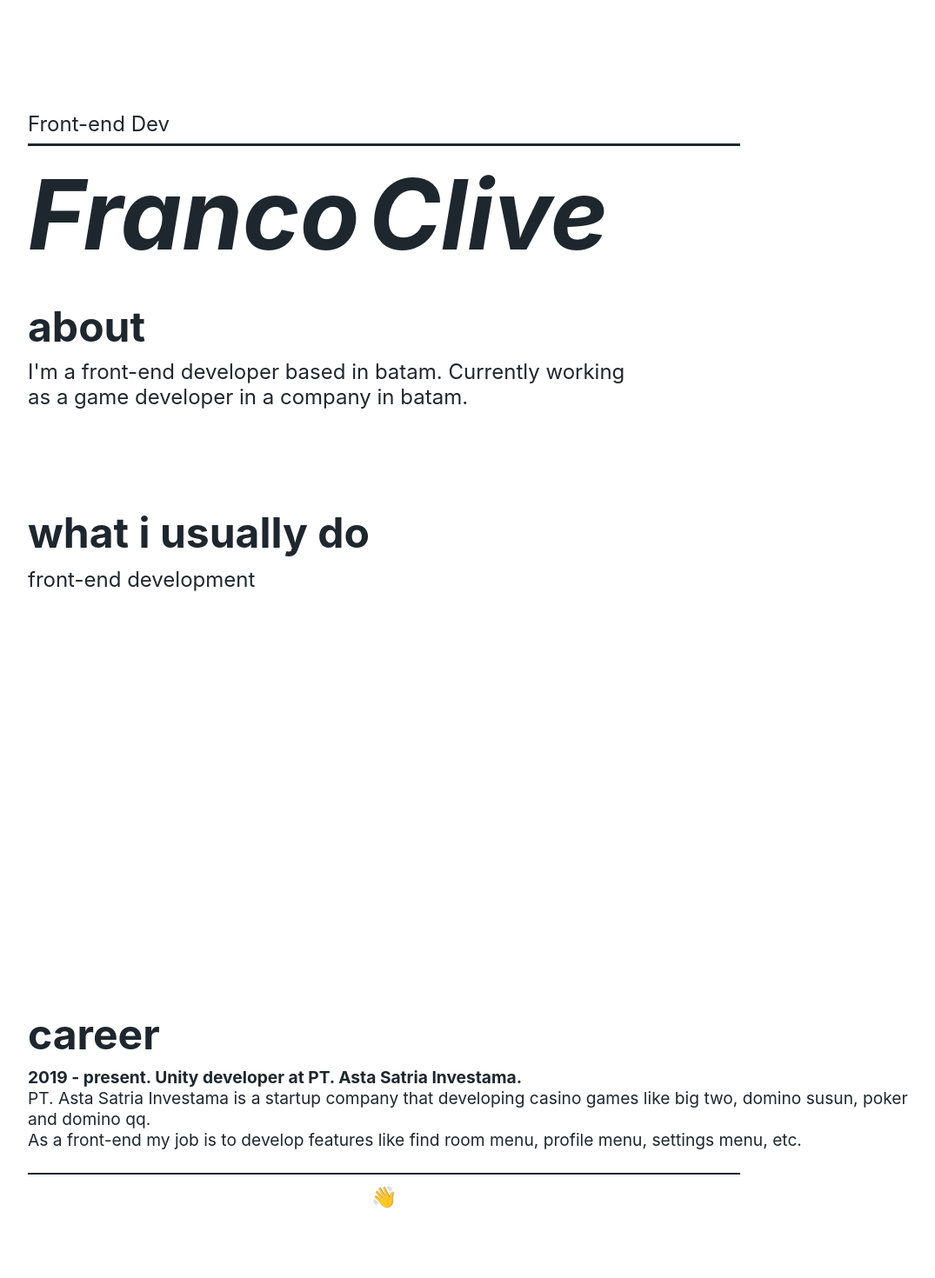
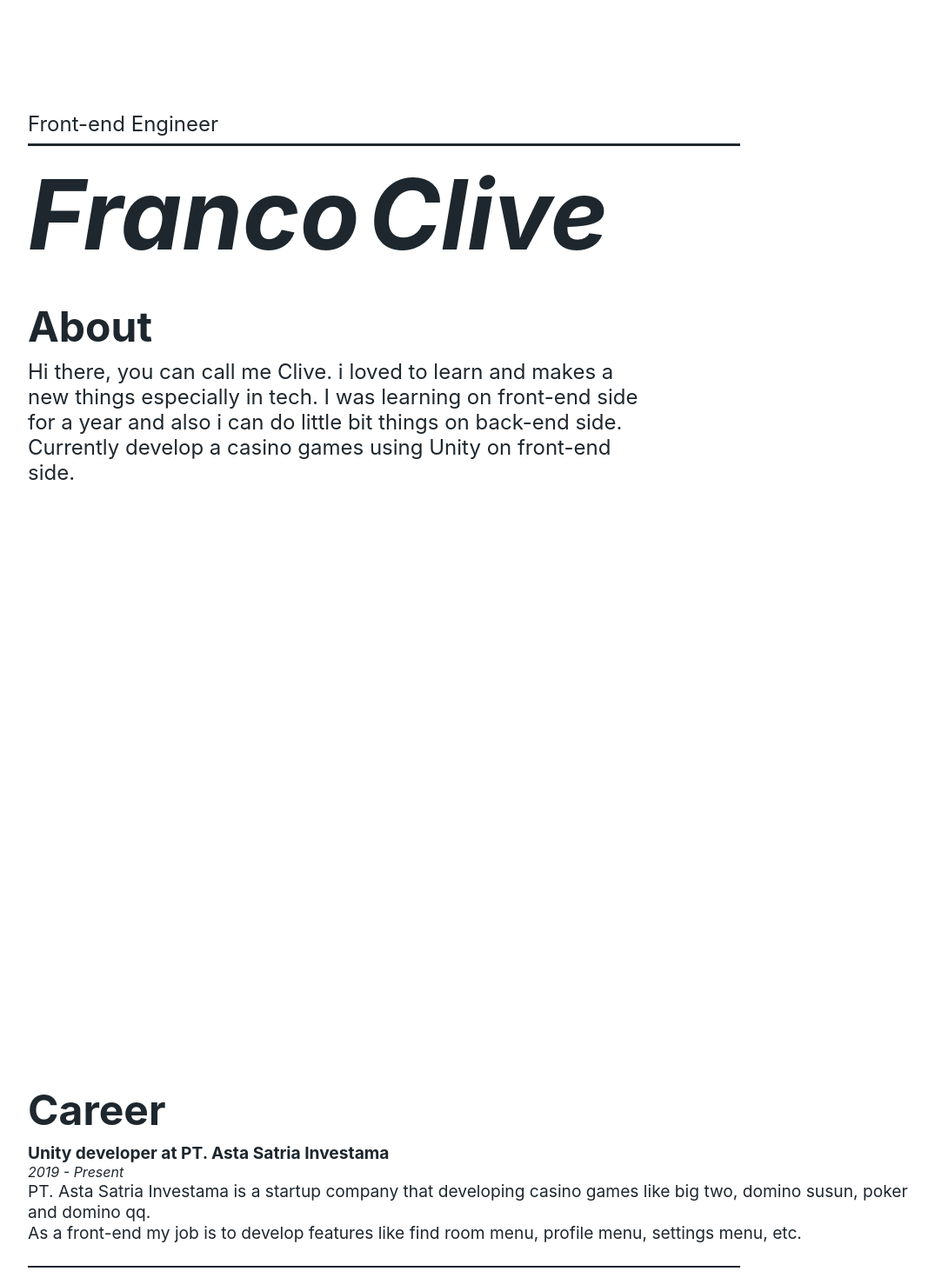
Before and after one commit to malekeClive/hello-clive, a React (Create React App) app: page / in a window 1280 px wide. Shown: the top 1470 px of the page at 87% size, without its empty margins (96-1171 px from the left). Built offline with nearby package versions, Linux system fonts and the light colour scheme.

Commit message:
updated profile

```diff
--- a/src/Components/About.js
+++ b/src/Components/About.js
@@ -64,7 +64,7 @@ export default function About() {
             display: inline-block;
             font-size: 2rem;
             margin: .5rem 0;
-            `}>about
+            `}>About
           </h3>
         </div>
 
@@ -73,7 +73,13 @@ export default function About() {
             font-size: 1.5rem;
             margin: 0;
             width: 70%;
-            `}>I'm a front-end developer based in batam. Currently working as a game developer in a company in batam.</p>
+            `}>Hi there, you can call me Clive. i loved to learn and makes a
+            new things especially in tech.
+            I was learning on front-end side for a year and also i can do
+            little bit things on back-end side.
+            Currently develop a casino games using Unity on front-end
+            side.
+            </p>
         </div>
       </div>
 
@@ -105,7 +111,7 @@ export default function About() {
             <h5 className={css`
               font-size: 1.5rem;
               margin: 0;
-            `}>what i usually do</h5>
+            `}>What i usually do</h5>
           </div>
 
           <div>
@@ -124,7 +130,7 @@ export default function About() {
             <h5 className={css`
               font-size: 1.5rem;
               margin: 0;
-            `}>what tech i used</h5>
+            `}>What tech i used</h5>
           </div>
 
           <div className={css`
@@ -152,7 +158,7 @@ export default function About() {
             <h5 className={css`
               font-size: 1.5rem;
               margin: 0;
-            `}>contact & social media</h5>
+            `}>Contact & social media</h5>
           </div>
 
           <Contacts label="phone" name="+62-852-6781-9928" />
@@ -216,6 +222,7 @@ const Contacts = ({ label, name, link="empty" }) => {
               }
             `}
             href={ link }
+            rel="noopener noreferrer"
             target="_blank">
               { name }
           </a>
--- a/src/Components/Bottom.js
+++ b/src/Components/Bottom.js
@@ -27,11 +27,6 @@ export default function Bottom() {
         width: 80%;
         border-top: 2px solid #1e272e;
       `}>
-        <div className={css`
-          margin: .7rem 0;
-          font-size: 1.5rem;
-          text-align: center;
-        `}>&#128075;</div>
       </div>
     </div>
   )
--- a/src/Components/Experience.js
+++ b/src/Components/Experience.js
@@ -11,11 +11,12 @@ export default function Experience() {
         <h3 className={css`
           font-size: 3rem;
           margin: .5rem 0;
-        `}>career</h3>
+        `}>Career</h3>
       </div>
 
       <div>
-        <p><b>2019 - present. Unity developer at PT. Asta Satria Investama.</b></p>
+        <p><b>Unity developer at PT. Asta Satria Investama</b></p>
+        <i>2019 - Present</i>
         <p>PT. Asta Satria Investama is a startup company that developing casino games like big two, domino susun, poker and domino qq.</p>
         <p>As a front-end my job is to develop features like find room menu, profile menu, settings menu, etc.</p>
       </div>
--- a/src/Components/SplashScreen.js
+++ b/src/Components/SplashScreen.js
@@ -6,8 +6,6 @@ import { Power3, TimelineMax } from 'gsap';
 export default function SplashScreen({ setIsSplashScreenDone }) {
   let rootBackground = useRef(null);
   let myName = useRef(null);
-  let backgroundFillTop     = useRef(null);
-  let backgroundFillBottom  = useRef(null);
 
   useEffect(() => {
     const myNameAnimation = setTimeout(() => {
@@ -21,19 +19,12 @@ export default function SplashScreen({ setIsSplashScreenDone }) {
           ease: Power3.easeIn
         }
       ).to(
-        backgroundFillTop.current,
+        rootBackground.current,
         1,
         {
-          height: 0,
+          opacity: 0,
           ease: Power3.easeIn
-        },
-      ).to(
-        backgroundFillBottom.current,
-        1,
-        {
-          height: 0,
-          ease: Power3.easeIn
-        } //, "+=0.2" ~> add delay if neccessary
+        }
       ).eventCallback("onComplete", () => {
         rootBackground.current.style.display = "none";
         setIsSplashScreenDone(true);
@@ -44,31 +35,15 @@ export default function SplashScreen({ setIsSplashScreenDone }) {
     return () => {
       clearTimeout(myNameAnimation)
     };
-  }, []);
+  }, [setIsSplashScreenDone]);
 
   return (
     <div ref={rootBackground} className={css`
       position: fixed;
       width: 100%;
       height: 100%;
-      // background-color: #1e272e;
+      background-color: #1e272e;
     `}>
-      <div ref={backgroundFillTop} className={css`
-        position: fixed;
-        height: 50%;
-        width: 100%;
-        background-color: #1e272e;
-      `}>
-      </div>
-
-      <div ref={backgroundFillBottom} className={css`
-        position: fixed;
-        bottom: 0;
-        height: 50%;
-        width: 100%;
-        background-color: #1e272e;
-      `}>
-      </div>
 
       <div className={css`
         position: fixed;
--- a/src/Components/Top.js
+++ b/src/Components/Top.js
@@ -45,7 +45,7 @@ export default function Top() {
           font-size: 1.5rem;
           margin-bottom: .5rem;
         `}>
-          Front-end Dev
+          Front-end Engineer
         </p>
       </div>
       <div ref={line} className={css`
```
